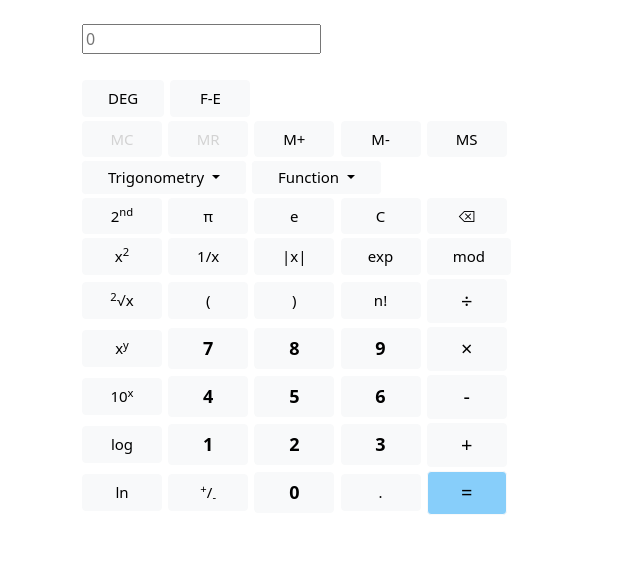
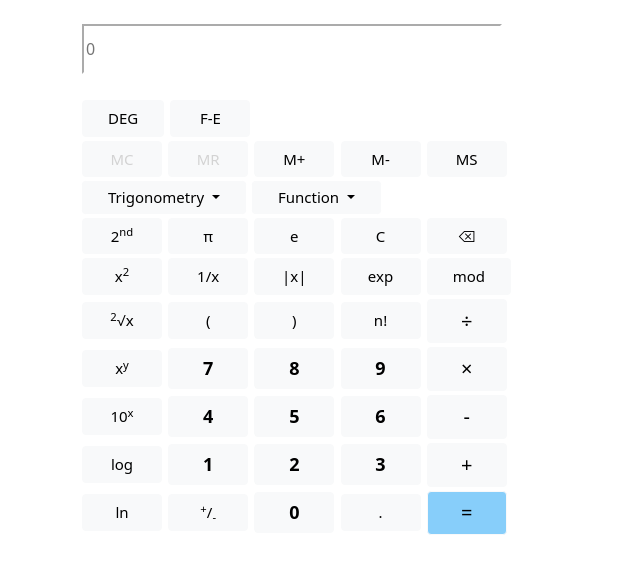
Before and after one commit to aditya-sudo/Calculator-Javascript, a plain HTML site: page index.html in a window 1280 px wide. Shown: the whole page, without its empty margins (0-640 px from the left). Drawn offline with nearby package versions, Linux system fonts and the light colour scheme.

Commit message:
modified display screen

```diff
--- a/index.html
+++ b/index.html
@@ -16,8 +16,8 @@
   <body>
     <br />
     <div class="container">
-      <div class="display">
-        <input type="text" placeholder="0" />
+      <div>
+        <input id="display" type="text" placeholder="0" />
       </div>
       <br />
       <div class="row">
--- a/style.css
+++ b/style.css
@@ -1,5 +1,7 @@
-.display {
-  width: 100px;
+#display {
+  min-width: 420px;
+  min-height: 50px;
+  border-color: white;
 }
 #btn {
   padding-left: 25px;
```
